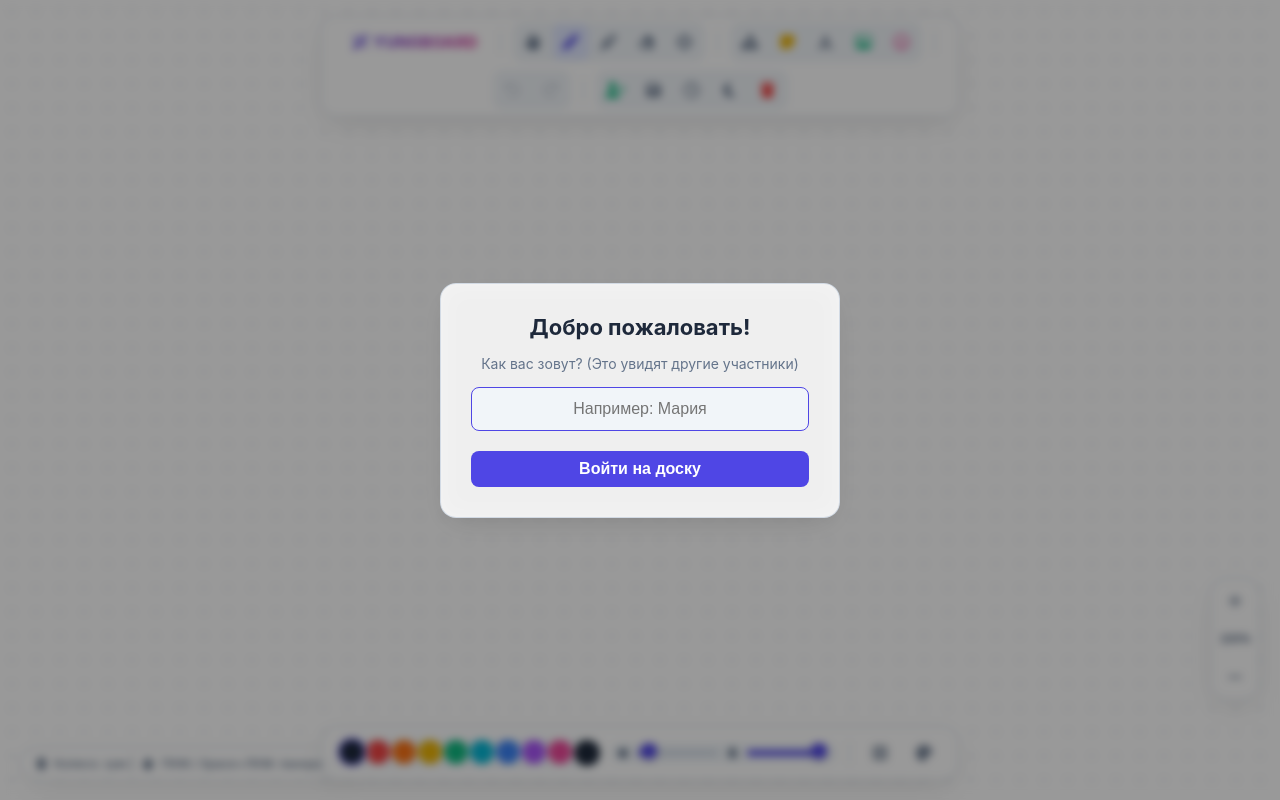
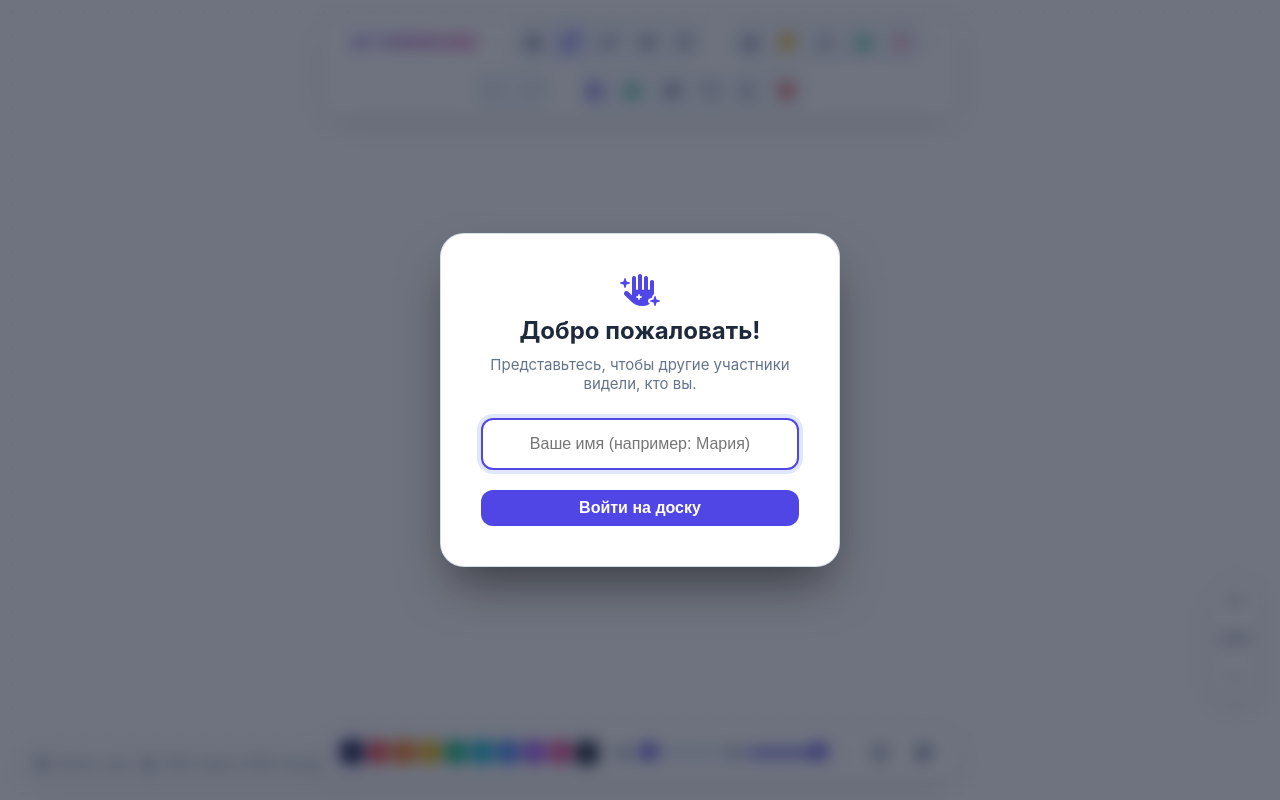
Before and after one commit to YUNG8122/yungboard, a Flask app: page / in a window 1280 px wide. Run offline with Flask 3, Linux system fonts and the light colour scheme; some libraries are stand-ins or nearby versions.

Commit message:
Update index.html

```diff
--- a/templates/index.html
+++ b/templates/index.html
@@ -75,25 +75,26 @@ input[type="number"]{width:45px;text-align:center;cursor:text}
 .emoji-btn{font-size:22px;padding:6px;background:0 0;border-radius:8px;cursor:pointer;width:100%;height:100%}
 .emoji-btn:hover{background:var(--bg);transform:scale(1.1)}
 
-/* СТИЛИ КРАСИВОГО ОКНА ВХОДА */
-#nameModal{position:fixed;inset:0;background:rgba(0,0,0,.4);backdrop-filter:blur(4px);display:none;align-items:center;justify-content:center;z-index:9999}
-.name-box{flex-direction:column;padding:30px;gap:15px;width:90%;max-width:400px;text-align:center;animation:slideIn .3s ease}
-.name-box h2{margin:0;font-size:22px;color:var(--t)}
-.name-box p{margin:0;font-size:14px;color:var(--tm)}
-.name-box input{width:100%;padding:12px;border-radius:8px;border:1px solid var(--b);background:var(--bg);color:var(--t);font-size:16px;outline:0;transition:border .2s;text-align:center}
-.name-box input:focus{border-color:var(--p)}
-.name-box button{background:var(--p);color:#fff;padding:12px;border-radius:8px;font-size:16px;font-weight:600;width:100%;margin-top:5px;cursor:pointer;transition:background .2s}
-.name-box button:hover{background:#4338ca}
+/* СТИЛИ ОКНА ВХОДА */
+.modal-overlay{position:fixed;inset:0;background:rgba(15,23,42,0.6);backdrop-filter:blur(8px);-webkit-backdrop-filter:blur(8px);display:none;align-items:center;justify-content:center;z-index:9999}
+.modal-content{background:var(--ps);border-radius:24px;padding:40px;width:90%;max-width:400px;text-align:center;box-shadow:0 25px 50px -12px rgba(0,0,0,0.5);border:1px solid var(--b);animation:popIn .4s cubic-bezier(0.175, 0.885, 0.32, 1.275)}
+@keyframes popIn{from{transform:scale(.9);opacity:0}to{transform:scale(1);opacity:1}}
+.modal-content h2{margin:0 0 10px;font-size:24px;color:var(--t)}
+.modal-content p{margin:0 0 25px;font-size:15px;color:var(--tm)}
+.modal-content input{width:100%;padding:15px 20px;border-radius:12px;border:2px solid var(--b);background:var(--bg);color:var(--t);font-size:16px;outline:0;transition:all .2s;text-align:center;margin-bottom:20px;font-weight:500}
+.modal-content input:focus{border-color:var(--p);background:var(--ps);box-shadow:0 0 0 4px var(--pl)}
+.modal-content button{background:var(--p);color:#fff;padding:16px;border-radius:12px;font-size:16px;font-weight:600;width:100%;cursor:pointer;transition:all .2s;border:none}
+.modal-content button:hover{background:#4338ca;transform:translateY(-2px);box-shadow:0 10px 20px -10px var(--p)}
 </style>
 </head>
 <body>
 
-<!-- ОКНО ВВОДА ИМЕНИ -->
-<div id="nameModal">
-    <div class="glass name-box">
-        <h2>Добро пожаловать!</h2>
-        <p>Как вас зовут? (Это увидят другие участники)</p>
-        <input type="text" id="nameInput" placeholder="Например: Мария" maxlength="20">
+<!-- КРАСИВОЕ ОКНО ВВОДА ИМЕНИ -->
+<div id="nameModal" class="modal-overlay">
+    <div class="modal-content">
+        <h2><i class="fa-solid fa-hand-sparkles" style="color:var(--p);margin-bottom:10px;display:block;font-size:32px"></i> Добро пожаловать!</h2>
+        <p>Представьтесь, чтобы другие участники видели, кто вы.</p>
+        <input type="text" id="nameInput" placeholder="Ваше имя (например: Мария)" maxlength="20" autocomplete="off">
         <button id="nameSubmit">Войти на доску</button>
     </div>
 </div>
@@ -135,6 +136,8 @@ input[type="number"]{width:45px;text-align:center;cursor:text}
 </div>
 <div class="divider"></div>
 <div class="group">
+<!-- КНОПКА СМЕНЫ ИМЕНИ -->
+<button id="userBtn" title="Сменить имя" style="color:var(--p)"><i class="fa-solid fa-user-pen"></i></button>
 <button id="inviteBtn" class="success" title="Пригласить учеников"><i class="fa-solid fa-user-plus"></i></button>
 <div class="dropdown">
 <button title="Файл"><i class="fa-solid fa-floppy-disk"></i></button>
@@ -230,12 +233,19 @@ window.addEventListener('contextmenu',e=>e.preventDefault());
 const cursorsLayer=$('cursorsLayer'), remoteCursors={}, remotePos={};
 const myColor='#'+Math.floor(Math.random()*16777215).toString(16).padStart(6,'0');
 
-// ОКНО ВХОДА
+// ОКНО ВХОДА И ЛОГИКА ИМЕНИ
 let myName = localStorage.getItem('yb_name');
+
+function showNameModal() {
+    $('nameInput').value = myName || '';
+    $('nameModal').style.display = 'flex';
+    setTimeout(() => $('nameInput').focus(), 100);
+}
+
 if (!myName) {
-    $('nameModal').style.display = 'flex';
-    setTimeout(() => $('nameInput').focus(), 150);
+    showNameModal();
 }
+
 function saveName() {
     const val = $('nameInput').value.trim();
     myName = val || 'Гость';
@@ -243,8 +253,10 @@ function saveName() {
     $('nameModal').style.display = 'none';
     toast(`Привет, ${myName}!`, 'success');
 }
+
 $('nameSubmit').onclick = saveName;
 $('nameInput').addEventListener('keypress', (e) => { if (e.key === 'Enter') saveName(); });
+$('userBtn').onclick = showNameModal; // Кнопка смены имени в тулбаре
 
 let lastCursor=0;
 window.addEventListener('mousemove',e=>{
```
